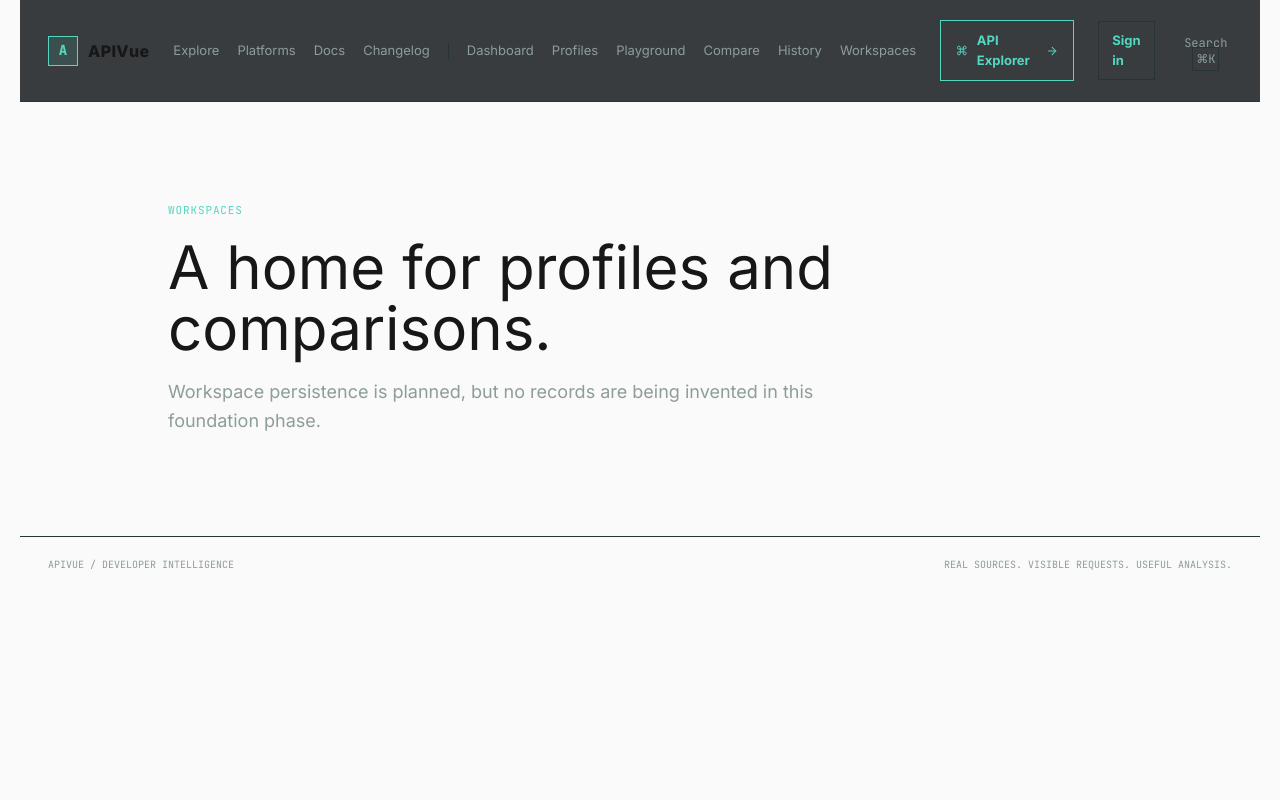
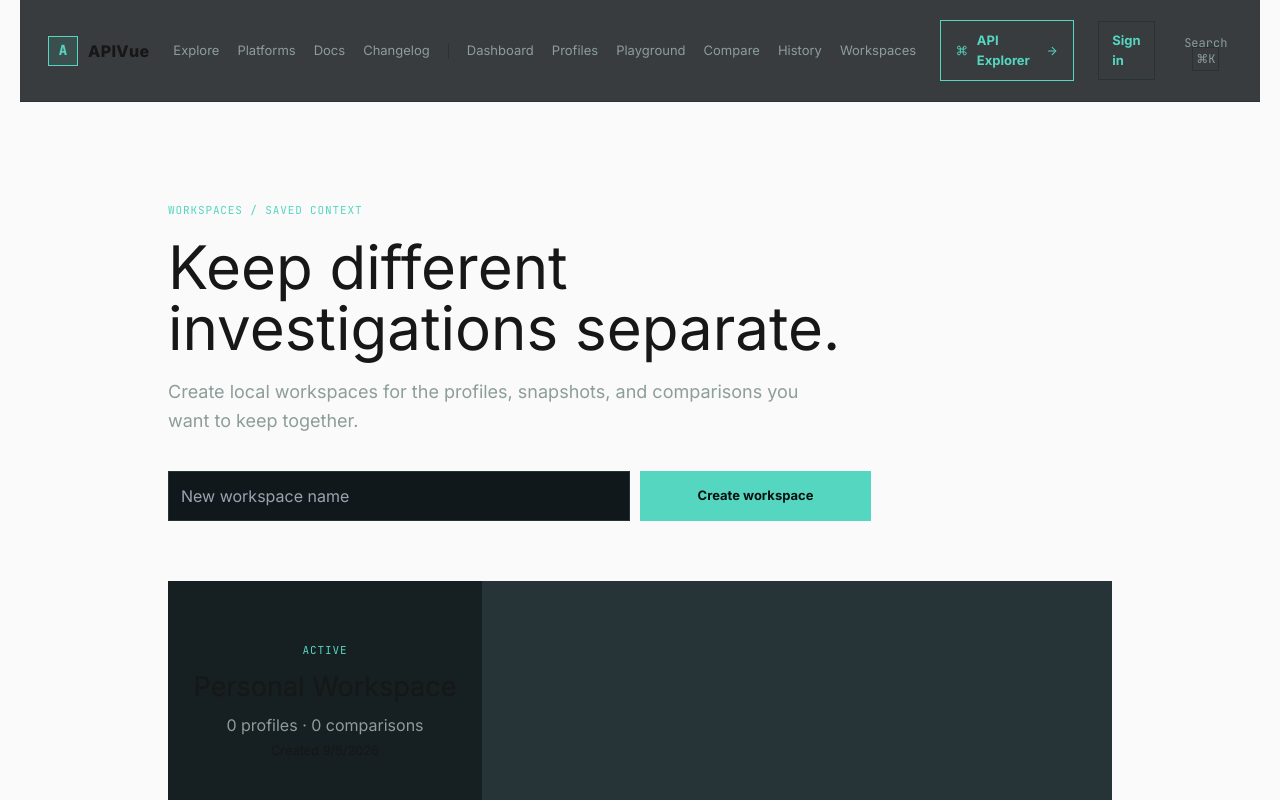
Before and after one commit to Chethan-ULTIMAX/Apivue, a Next.js app: page /workspaces in a window 1280 px wide. Shown: the top 800 px of the page. Built offline with nearby package versions, Linux system fonts and the light colour scheme; no server answers.

Commit message:
feat: make workspaces page functional

```diff
--- a/app/(app)/workspaces/page.tsx
+++ b/app/(app)/workspaces/page.tsx
@@ -1,3 +1,5 @@
+import { WorkspaceManager } from "@/components/app/workspace-manager";
+
 export default function WorkspacesPage() {
-	return <main className="page-shell"><p className="eyebrow">Workspaces</p><h1>A home for profiles and comparisons.</h1><p className="lede">Workspace persistence is planned, but no records are being invented in this foundation phase.</p></main>;
+  return <main className="page-shell"><p className="eyebrow">Workspaces / saved context</p><h1>Keep different investigations separate.</h1><p className="lede">Create local workspaces for the profiles, snapshots, and comparisons you want to keep together.</p><WorkspaceManager /></main>;
 }
```
